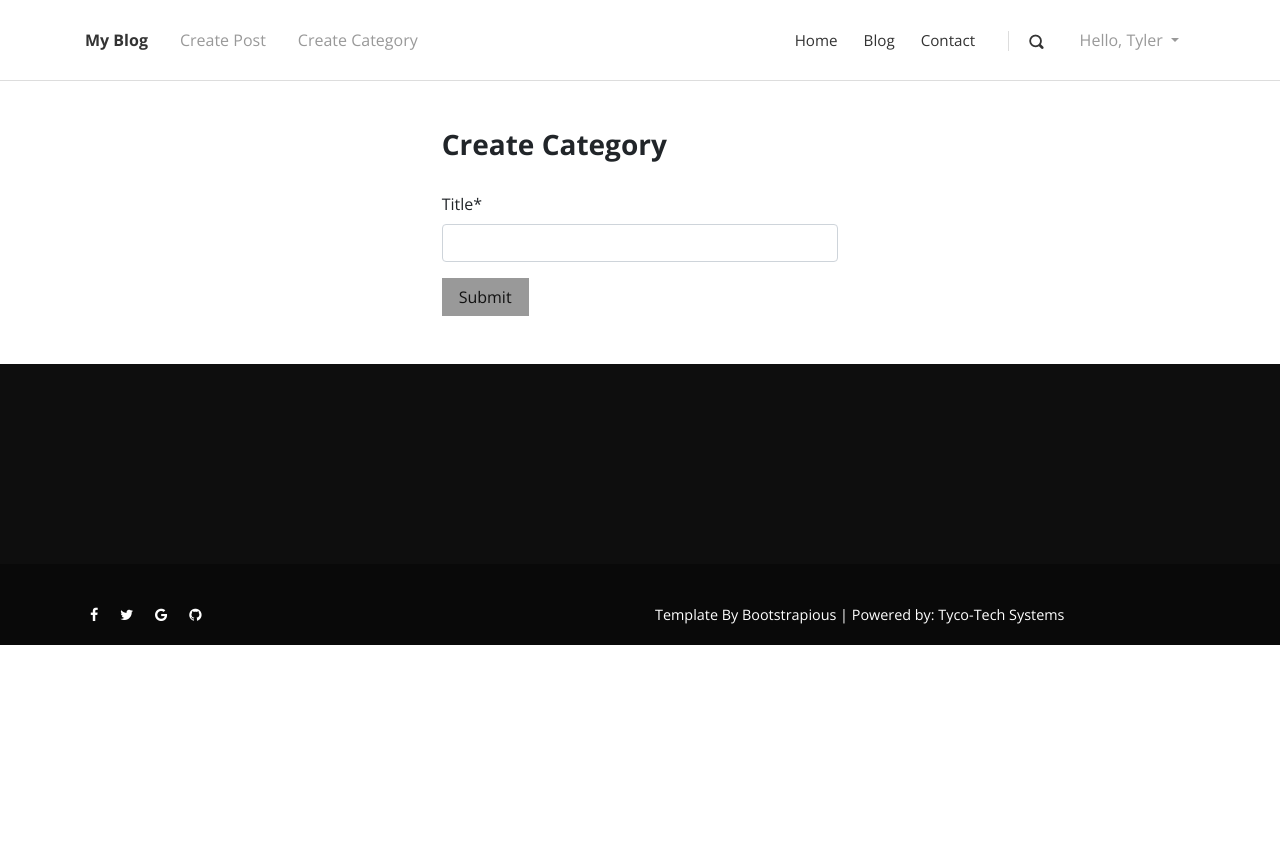
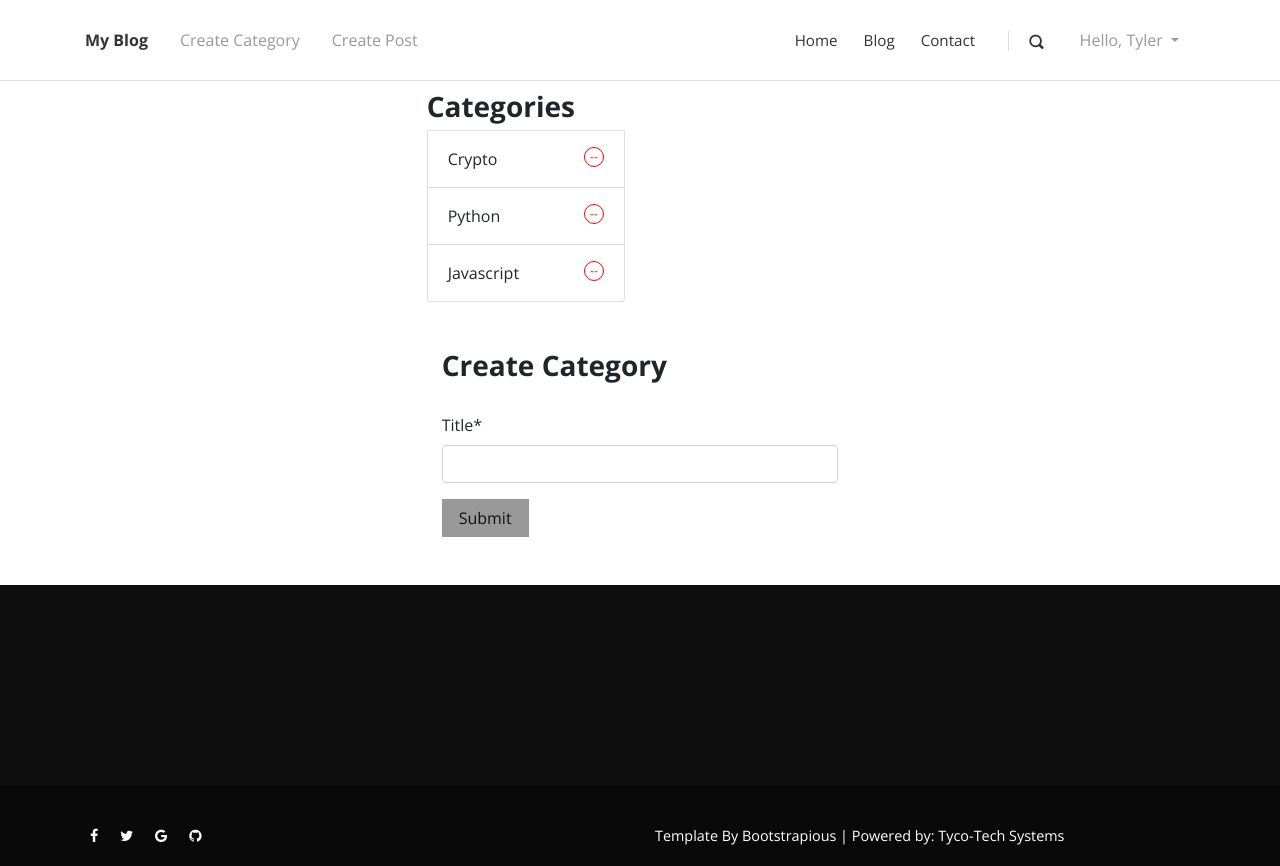
Before and after one commit to Tyco-dev/Blog-Final, a Django app: page /create_category/ in a window 1280 px wide. Before the commit the page ends 645 px from the top, so only its background shows below. Run offline with Django 3.2, Linux system fonts and the light colour scheme; a user stored in the database is signed in; data comes from the database, SQL or seed files in the repository; both versions use the stored data as it was after the commit; some libraries are stand-ins or nearby versions.

Commit message:
added to ability for staff to create and delete categories w/out going to Django admin. Also adding some CSS styling.

```diff
--- a/MyBlog/settings.py
+++ b/MyBlog/settings.py
@@ -20,7 +20,7 @@ BASE_DIR = os.path.dirname(os.path.dirname(os.path.abspath(__file__)))
 # See https://docs.djangoproject.com/en/3.0/howto/deployment/checklist/
 
 # SECURITY WARNING: keep the secret key used in production secret!
-SECRET_KEY = ''
+SECRET_KEY = 'aa3456gd^$Ghddsf#%*'
 
 # SECURITY WARNING: don't run with debug turned on in production!
 DEBUG = True
--- a/MyBlog/urls.py
+++ b/MyBlog/urls.py
@@ -18,7 +18,7 @@ from django.urls import path, include
 from django.conf.urls.static import static
 from django.conf import settings
 from marketing.views import contactView, successView
-from posts.views import index, blog, post, search, post_delete, post_update, post_create, CategoryCreate
+from posts.views import index, blog, post, search, post_delete, post_update, post_create, CategoryCreate, delete_category
 
 urlpatterns = [
     path('admin/', admin.site.urls),
@@ -37,6 +37,7 @@ urlpatterns = [
     path('post/<id>/update/', post_update, name='post_update'),
     path('post/<id>/delete/', post_delete, name='post_delete'),
     path('create_category/', CategoryCreate.as_view(), name='category_create'),
+    path('delete/<title>/', delete_category, name='delete_category'),
 
     # Contact urls
     path('contact/', contactView, name='contact'),
--- a/posts/views.py
+++ b/posts/views.py
@@ -2,12 +2,13 @@ from django.shortcuts import render, get_object_or_404, redirect
 from django.core.paginator import PageNotAnInteger, Paginator, EmptyPage
 from django.db.models import Count, Q
 from django.urls import reverse, reverse_lazy
-from .models import Post, Author, PostView
+from .models import Post, Author, PostView, Category
 from .forms import CommentForm, PostForm, CategoryForm
 from marketing.models import SignUp
-from django.views.generic import CreateView
+from django.views.generic import CreateView, ListView
 from django.contrib.admin.views.decorators import staff_member_required
 from django.utils.decorators import method_decorator
+from django.contrib.messages.views import SuccessMessageMixin
 
 
 def get_author(user):
@@ -127,6 +128,7 @@ def post_create(request):
     return render(request, "post_create.html", context)
 
 
+@staff_member_required
 def post_update(request, id):
     title = 'Update'
     post = get_object_or_404(Post, id=id)
@@ -145,6 +147,7 @@ def post_update(request, id):
     return render(request, "post_create.html", context)
 
 
+@staff_member_required
 def post_delete(request, id):
     post = get_object_or_404(Post, id=id)
     post.delete()
@@ -152,7 +155,18 @@ def post_delete(request, id):
 
 
 @method_decorator(staff_member_required, name='dispatch')
-class CategoryCreate(CreateView):
+class CategoryCreate(CreateView, SuccessMessageMixin):
     template_name = 'category_create.html'
     form_class = CategoryForm
-    success_url = reverse_lazy('index')
+    success_url = reverse_lazy('category_create')
+
+    def get_context_data(self, **kwargs):
+        kwargs['object_list'] = Category.objects.all()
+        return super(CategoryCreate, self).get_context_data(**kwargs)
+
+
+@staff_member_required
+def delete_category(request, title):
+    category = Category.objects.get(title=title)
+    category.delete()
+    return redirect('category_create')
--- a/static_in_env/css/custom.css
+++ b/static_in_env/css/custom.css
@@ -1 +1,16 @@
 /* your styles go here */
+
+.deleteButton {
+background: transparent;
+border: 1px solid #f00;
+border-radius: 2em;
+color: #f00;
+display: inline-block;
+font-size: 12px;
+height: 20px;
+line-height: 2px;
+margin: 0 0 8px;
+padding: 0;
+text-align: center;
+width: 20px;
+}
--- a/templates/category_create.html
+++ b/templates/category_create.html
@@ -1,8 +1,23 @@
 {% extends 'base.html' %}
 {% load crispy_forms_tags %}
 
+<link rel="stylesheet" href="https://cdnjs.cloudflare.com/ajax/libs/bulma/0.6.2/css/bulma.css" />
 
 {% block content %}
+    <ul class="list-group col-2 offset-4">
+    <h3 style="margin-top: 10px">Categories</h3>
+       {% for category in object_list %}
+          <li class="list-group-item d-flex justify-content-between align-items-center">
+            {{ category.title }}
+            <div class="media-right">
+                <a href="{% url 'delete_category' category.title %}">
+                    <button class="deleteButton">--</button>
+                </a>
+            </div>
+          </li>
+       {% endfor %}
+    </ul>
+
 
 <div class="col-4 offset-4 mb-5 mt-5">
 <h3>Create Category</h3>
--- a/templates/header.html
+++ b/templates/header.html
@@ -21,8 +21,8 @@
           <div class="navbar-header d-flex align-items-center justify-content-between">
             <!-- Navbar Brand --><a href="/" class="navbar-brand">My Blog</a>
             {% if request.user.is_staff %}
+              <a href="{% url 'category_create' %}" class="nav-link">Create Category</a>
               <a href="{% url 'post_create' %}" class="nav-link">Create Post</a>
-              <a href="{% url 'category_create' %}" class="nav-link">Create Category</a>
             {% endif %}
 
             <!-- Toggle Button-->
```
Also changed, not shown: db.sqlite3.
